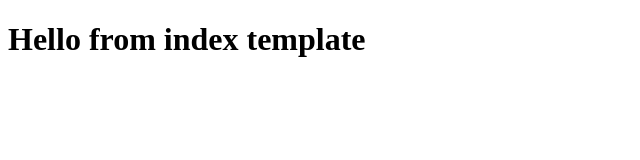
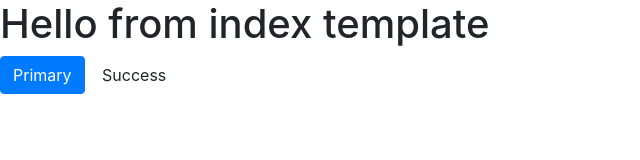
Before and after one commit to KarlSoftware/IT-Jobben, a website: page public/index.html in a window 1280 px wide. Shown: the whole page, without its empty margins (0-640 px from the left). Drawn offline with nearby package versions, Linux system fonts and the light colour scheme; some packages are replaced by stand-ins of ours.

Commit message:
bootstrap init changes

```diff
--- a/public/index.html
+++ b/public/index.html
@@ -2,6 +2,9 @@
 <html lang="en">
 <head>
   <meta charset="UTF-8">
+    <meta name="viewport" content="width=device-width, initial-scale=1, shrink-to-fit=no">
+    <meta http-equiv="x-ua-compatible" content="ie=edge">
+  <link rel="stylesheet" href="https://cdn.rawgit.com/twbs/bootstrap/v4-dev/dist/css/bootstrap.css" integrity="sha384-XXXXXXXX" crossorigin="anonymous">
   <title>IT Jobben</title>
 </head>
 <body>
@@ -15,6 +18,7 @@
 <!-- scipts -->
 <script src="../node_modules/angular/angular.js"></script>
 <script src="../node_modules/angular-ui-router/build/angular-ui-router.min.js"></script>
+<script src="https://cdn.rawgit.com/twbs/bootstrap/v4-dev/dist/js/bootstrap.js" integrity="sha384-XXXXXXXX" crossorigin="anonymous"></script>
 <script src="js/app.js"></script>
 </body>
 </html>
--- a/public/templates/index.html
+++ b/public/templates/index.html
@@ -1 +1,3 @@
 <h1>Hello from index template</h1>
+<button type="button" class="btn btn-primary">Primary</button>
+<button type="button" class="btn btn-success-outline">Success</button>
```
